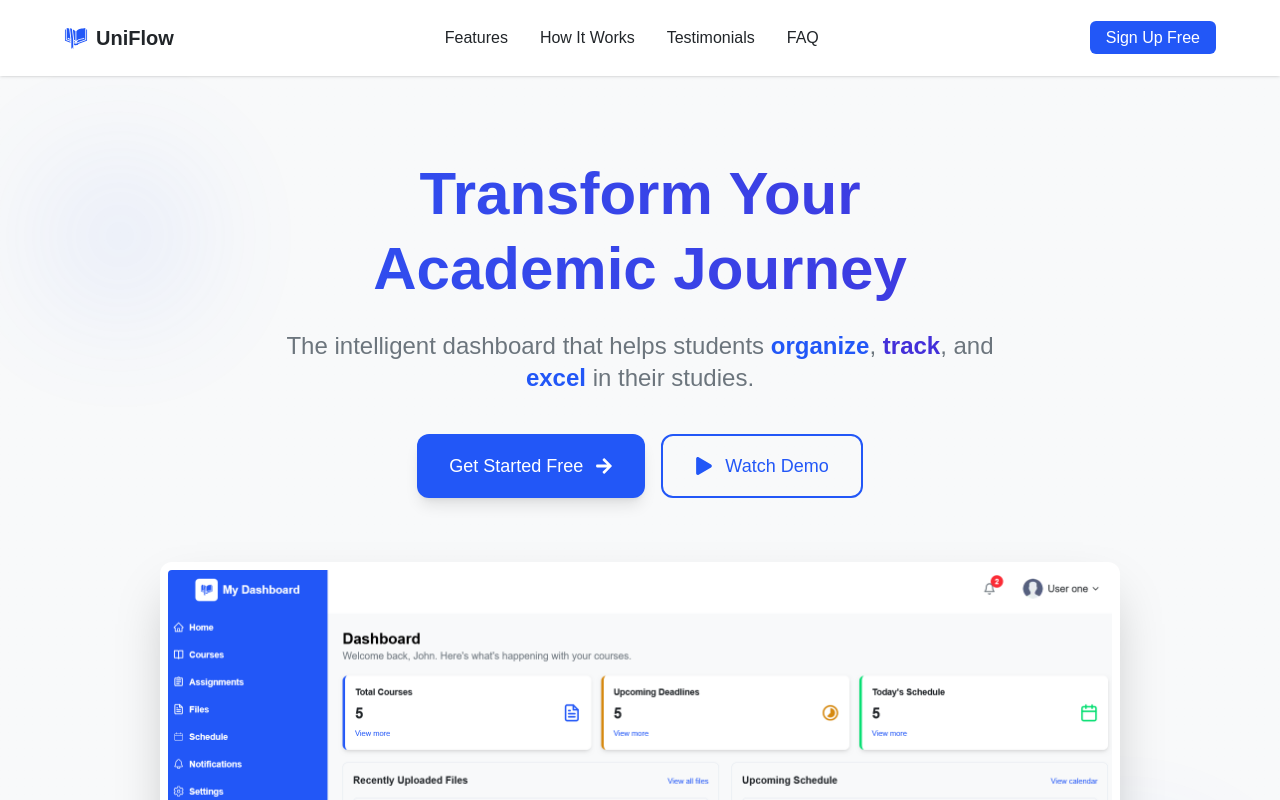
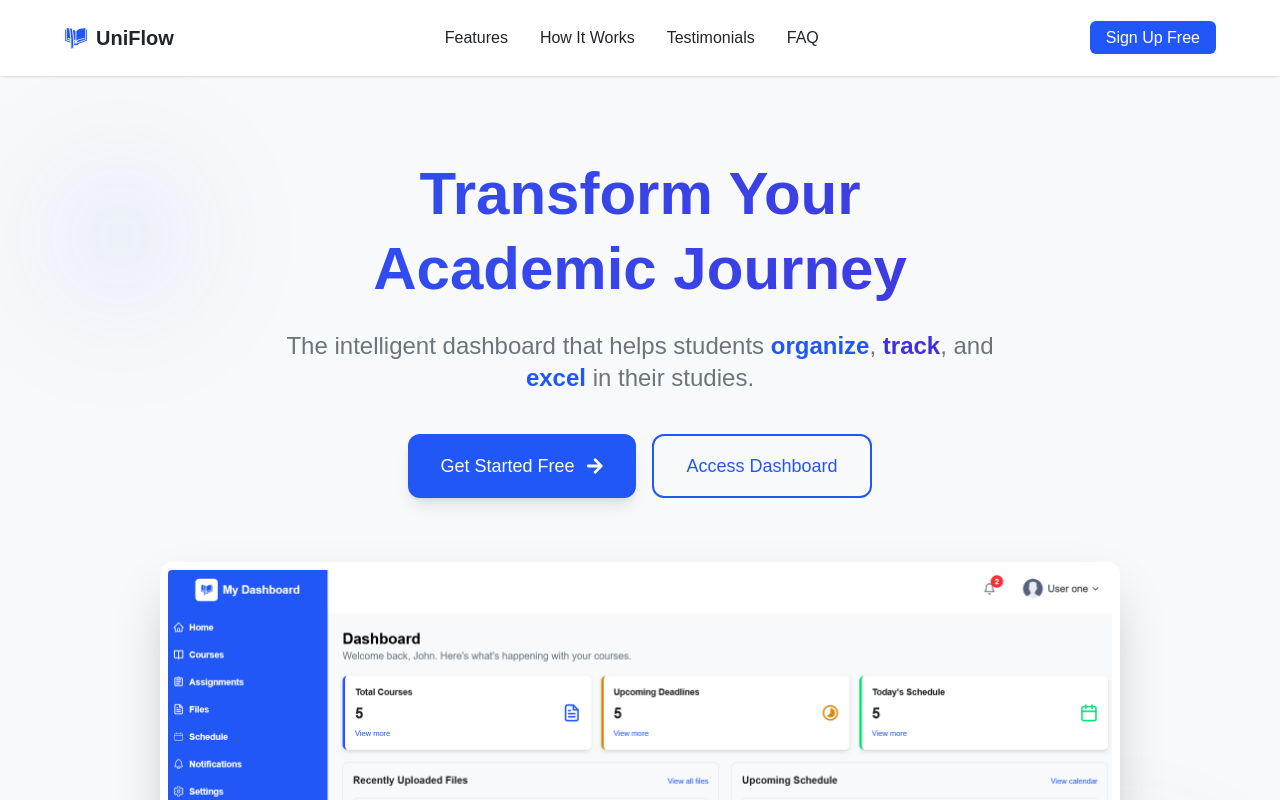
Before and after one commit to DevNexEssam/uni-portal, a Next.js app: page / in a window 1280 px wide. Shown: the top 800 px of the page. Built offline with nearby package versions, Linux system fonts and the light colour scheme.

Commit message:
dashboard

```diff
--- a/app/(pages)/dashboard/(pages)/files/page.tsx
+++ b/app/(pages)/dashboard/(pages)/files/page.tsx
@@ -0,0 +1,10 @@
+
+const page = () => {
+  return (
+    <div>
+      files page
+    </div>
+  )
+}
+
+export default page
--- a/app/(pages)/dashboard/page.tsx
+++ b/app/(pages)/dashboard/page.tsx
@@ -1,5 +1,5 @@
 /* eslint-disable react/no-unescaped-entities */
-import StartCard from "@/components/ui/StartCard";
+import StartCard from "../../../components/ui/StartCard";
 import Link from "next/link";
 import { FiCalendar, FiFileText } from "react-icons/fi";
 import RecentlyUploadedFilesCard from "../../../components/ui/RecentlyUploadedFilesCard ";
--- a/components/FeaturesSection.tsx
+++ b/components/FeaturesSection.tsx
@@ -3,12 +3,6 @@ import { Feature } from '../types';
 import { FaBook, FaCalendarAlt, FaChartLine, FaClipboardList, FaUsers} from 'react-icons/fa';
 import {
   FaFileAlt,
-  FaFlask,
-  FaLanguage,
-  FaProjectDiagram,
-  FaBalanceScale,
-  FaVideo,
-  FaBell
 } from 'react-icons/fa';
 
 const features: Feature[] = [
--- a/components/HeroSection.tsx
+++ b/components/HeroSection.tsx
@@ -1,7 +1,6 @@
-/* eslint-disable react/no-unescaped-entities */
-import Image from 'next/image';
-import Link from 'next/link';
-import { FaPlay, FaArrowRight } from 'react-icons/fa';
+import Image from "next/image";
+import Link from "next/link";
+import { FaPlay, FaArrowRight } from "react-icons/fa";
 
 const HeroSection = () => {
   return (
@@ -19,7 +18,11 @@ const HeroSection = () => {
           </h1>
 
           <p className="mt-6 text-xl md:text-2xl text-text-secondary max-w-3xl mx-auto">
-            The intelligent dashboard that helps students <span className="font-semibold text-primary">organize</span>, <span className="font-semibold text-primary-dark">track</span>, and <span className="font-semibold text-primary">excel</span> in their studies.
+            The intelligent dashboard that helps students{" "}
+            <span className="font-semibold text-primary">organize</span>,{" "}
+            <span className="font-semibold text-primary-dark">track</span>, and{" "}
+            <span className="font-semibold text-primary">excel</span> in their
+            studies.
           </p>
 
           {/* Enhanced Buttons */}
@@ -39,13 +42,12 @@ const HeroSection = () => {
 
             {/* Secondary Button */}
             <Link
-              href="/demo"
+              href="/dashboard"
               className="relative flex items-center justify-center px-8 py-4 border-2 border-primary text-primary bg-transparent rounded-xl hover:bg-primary/5 transition-all duration-300 group overflow-hidden"
             >
               <span className="absolute inset-0 bg-primary/10 opacity-0 group-hover:opacity-100 transition-opacity duration-300"></span>
               <span className="relative z-10 flex items-center font-medium text-lg">
-                <FaPlay className="mr-3 text-primary group-hover:text-primary-dark transition-colors duration-300" />
-                Watch Demo
+                Access Dashboard
               </span>
             </Link>
           </div>
--- a/components/MobileAppSection.tsx
+++ b/components/MobileAppSection.tsx
@@ -1,4 +1,3 @@
-import Image from 'next/image';
 import { FaMobileAlt, FaCheckCircle } from 'react-icons/fa';
 
 const MobileAppSection = () => {
--- a/components/layout/Navbar.tsx
+++ b/components/layout/Navbar.tsx
@@ -31,7 +31,7 @@ const Navbar = () => {
 
         <div>
           <Link
-            href="/signup"
+            href="/login"
             className="bg-primary text-white px-4 py-2 rounded-md hover:bg-primary-dark transition-colors duration-200"
           >
             Sign Up Free
```
